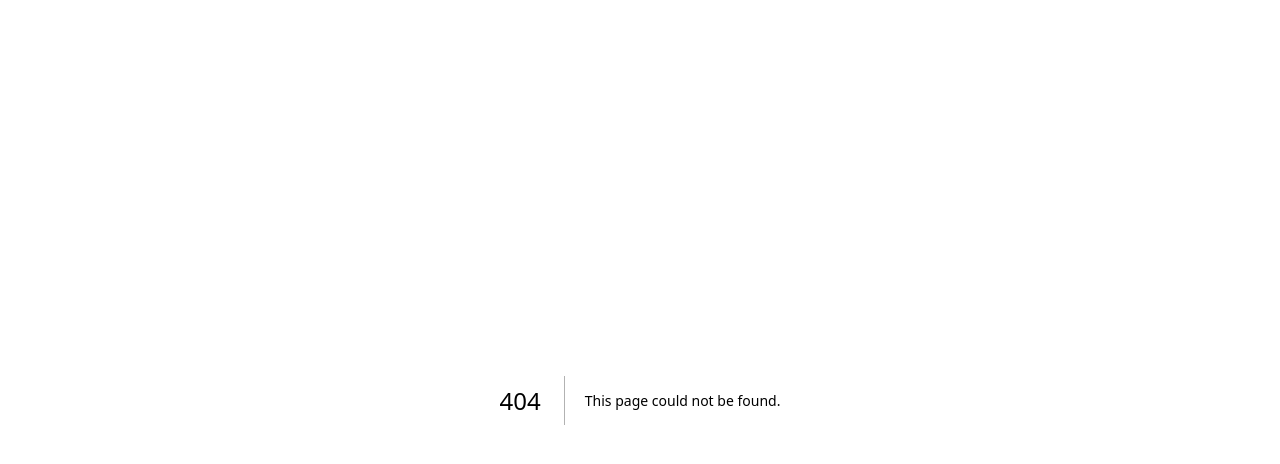
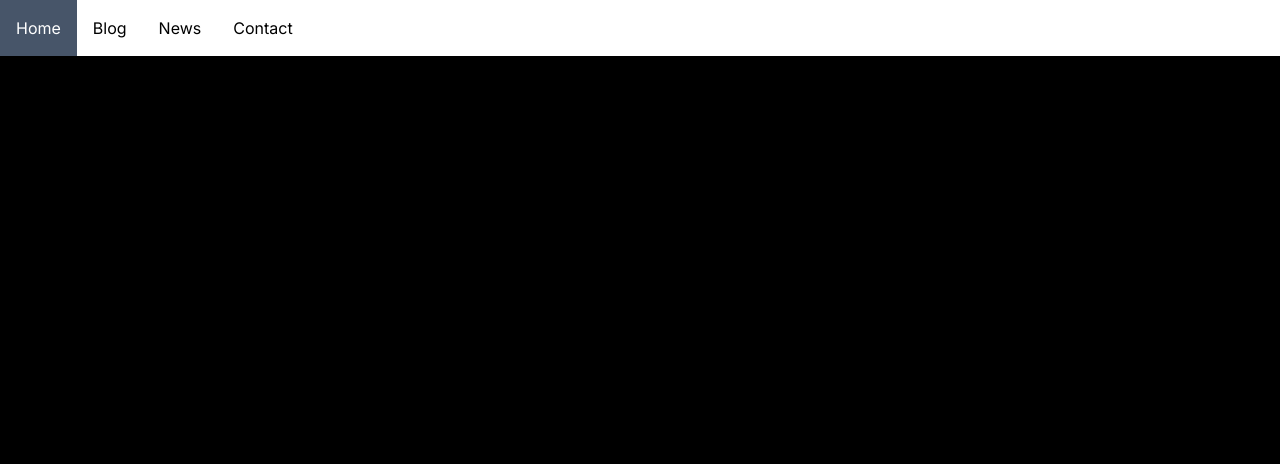
Before and after one commit to hungrymissilepod/otterly_good_web_next, a Next.js app: page /home in a window 1280 px wide. Before the commit this address had no page. Shown: the top 464 px of the page. Built offline with nearby package versions, Linux system fonts and the light colour scheme.

Commit message:
added nav bar

```diff
--- a/app/globals.css
+++ b/app/globals.css
@@ -4,24 +4,22 @@
 
 :root {
   --foreground-rgb: 0, 0, 0;
-  --background-start-rgb: 214, 219, 220;
-  --background-end-rgb: 255, 255, 255;
+  /* --background-start-rgb: 214, 219, 220;
+  --background-end-rgb: 255, 255, 255; */
+  background: #000000;
 }
 
 @media (prefers-color-scheme: dark) {
   :root {
     --foreground-rgb: 255, 255, 255;
-    --background-start-rgb: 0, 0, 0;
-    --background-end-rgb: 0, 0, 0;
+    /* --background-start-rgb: 0, 0, 0;
+    --background-end-rgb: 0, 0, 0; */
   }
 }
 
 body {
   color: rgb(var(--foreground-rgb));
-  background: linear-gradient(
-      to bottom,
+  background: linear-gradient(to bottom,
       transparent,
-      rgb(var(--background-end-rgb))
-    )
-    rgb(var(--background-start-rgb));
+      rgb(var(--background-end-rgb))) rgb(var(--background-start-rgb));
 }
--- /dev/null
+++ b/app/home/page.tsx
@@ -0,0 +1,16 @@
+
+export default function Page() {
+  /// TODO: move these a tags into a component so they are reusable
+  /// TODO: pass in an [active] parameter so that we can work out from the current url path if that page is active or not
+  /// TODO: display this nav bar on all pages
+  return (
+    <body >
+      <div className="bg-white overflow-hidden" >
+        <a className="text-black p-4 text-center float-left hover:bg-slate-600 hover:text-white hover:cursor-pointer bg-green-500 ">Home</a>
+        <a className="text-black p-4 text-center float-left hover:bg-slate-600 hover:text-white hover:cursor-pointer">Blog</a>
+        <a className="text-black p-4 text-center float-left hover:bg-slate-600 hover:text-white hover:cursor-pointer">News</a>
+        <a className="text-black p-4 text-center float-left hover:bg-slate-600 hover:text-white hover:cursor-pointer">Contact</a>
+      </div>
+    </body>
+  );
+}
--- a/app/layout.tsx
+++ b/app/layout.tsx
@@ -5,8 +5,8 @@ import './globals.css'
 const inter = Inter({ subsets: ['latin'] })
 
 export const metadata: Metadata = {
-  title: 'Create Next App',
-  description: 'Generated by create next app',
+  title: 'OtterlyGood',
+  description: 'Web, Apps, Design',
 }
 
 export default function RootLayout({
--- a/app/page.tsx
+++ b/app/page.tsx
@@ -2,7 +2,7 @@ import Image from 'next/image'
 
 export default function Home() {
   return (
-    <main className="flex min-h-screen flex-col items-center justify-between p-24">
+    <main className='flex min-h-screen flex-col items-center justify-between p-24'>
       <div className="z-10 max-w-5xl w-full items-center justify-between font-mono text-sm lg:flex">
         <p className="fixed left-0 top-0 flex w-full justify-center border-b border-gray-300 bg-gradient-to-b from-zinc-200 pb-6 pt-8 backdrop-blur-2xl dark:border-neutral-800 dark:bg-zinc-800/30 dark:from-inherit lg:static lg:w-auto  lg:rounded-xl lg:border lg:bg-gray-200 lg:p-4 lg:dark:bg-zinc-800/30">
           Get started by editing&nbsp;
@@ -10,16 +10,15 @@ export default function Home() {
         </p>
         <div className="fixed bottom-0 left-0 flex h-48 w-full items-end justify-center bg-gradient-to-t from-white via-white dark:from-black dark:via-black lg:static lg:h-auto lg:w-auto lg:bg-none">
           <a
-            className="pointer-events-none flex place-items-center gap-2 p-8 lg:pointer-events-auto lg:p-0"
+            className='pointer-events-none flex place-items-center gap-2 p-8 lg:pointer-events-auto lg:p-0'
             href="https://vercel.com?utm_source=create-next-app&utm_medium=appdir-template&utm_campaign=create-next-app"
-            target="_blank"
+            target='_blank'
             rel="noopener noreferrer"
-          >
-            By{' '}
+          >By{' '}
             <Image
               src="/vercel.svg"
-              alt="Vercel Logo"
-              className="dark:invert"
+              alt='Vercel Logo'
+              className='dark:invert'
               width={100}
               height={24}
               priority
@@ -30,29 +29,29 @@ export default function Home() {
 
       <div className="relative flex place-items-center before:absolute before:h-[300px] before:w-[480px] before:-translate-x-1/2 before:rounded-full before:bg-gradient-radial before:from-white before:to-transparent before:blur-2xl before:content-[''] after:absolute after:-z-20 after:h-[180px] after:w-[240px] after:translate-x-1/3 after:bg-gradient-conic after:from-sky-200 after:via-blue-200 after:blur-2xl after:content-[''] before:dark:bg-gradient-to-br before:dark:from-transparent before:dark:to-blue-700 before:dark:opacity-10 after:dark:from-sky-900 after:dark:via-[#0141ff] after:dark:opacity-40 before:lg:h-[360px] z-[-1]">
         <Image
-          className="relative dark:drop-shadow-[0_0_0.3rem_#ffffff70] dark:invert"
-          src="/next.svg"
-          alt="Next.js Logo"
+          className='relative dark:drop-shadow-[0_0_0.3rem_#ffffff70] dark:invert'
+          src='/next.svg'
+          alt='Next.js Logo'
           width={180}
           height={37}
           priority
         />
       </div>
 
-      <div className="mb-32 grid text-center lg:max-w-5xl lg:w-full lg:mb-0 lg:grid-cols-4 lg:text-left">
+      <div className='mb-32 grid text-center lg:max-w-5xl lg:w-full lg:mb-0 lg:grid-cols-4 lg:text-left'>
         <a
           href="https://nextjs.org/docs?utm_source=create-next-app&utm_medium=appdir-template&utm_campaign=create-next-app"
           className="group rounded-lg border border-transparent px-5 py-4 transition-colors hover:border-gray-300 hover:bg-gray-100 hover:dark:border-neutral-700 hover:dark:bg-neutral-800/30"
-          target="_blank"
-          rel="noopener noreferrer"
+          target='_blank'
+          rel='noopener noreferrer'
         >
-          <h2 className={`mb-3 text-2xl font-semibold`}>
+          <h2 className="mb-3 text-2xl font-semibold">
             Docs{' '}
             <span className="inline-block transition-transform group-hover:translate-x-1 motion-reduce:transform-none">
               -&gt;
             </span>
           </h2>
-          <p className={`m-0 max-w-[30ch] text-sm opacity-50`}>
+          <p className="m-0 max-w-[30ch] text-sm opacity-50">
             Find in-depth information about Next.js features and API.
           </p>
         </a>
@@ -60,16 +59,16 @@ export default function Home() {
         <a
           href="https://nextjs.org/learn?utm_source=create-next-app&utm_medium=appdir-template-tw&utm_campaign=create-next-app"
           className="group rounded-lg border border-transparent px-5 py-4 transition-colors hover:border-gray-300 hover:bg-gray-100 hover:dark:border-neutral-700 hover:dark:bg-neutral-800/30"
-          target="_blank"
-          rel="noopener noreferrer"
+          target='_blank'
+          rel='noopener noreferrer'
         >
-          <h2 className={`mb-3 text-2xl font-semibold`}>
+          <h2 className='mb-3 text-2xl font-semibold'>
             Learn{' '}
-            <span className="inline-block transition-transform group-hover:translate-x-1 motion-reduce:transform-none">
+            <span className='inline-block transition-transform group-hover:translate-x-1 motion-reduce:transform-none'>
               -&gt;
             </span>
           </h2>
-          <p className={`m-0 max-w-[30ch] text-sm opacity-50`}>
+          <p className='m-0 max-w-[30ch] text-sm opacity-50'>
             Learn about Next.js in an interactive course with&nbsp;quizzes!
           </p>
         </a>
@@ -109,5 +108,5 @@ export default function Home() {
         </a>
       </div>
     </main>
-  )
+  );
 }
```
